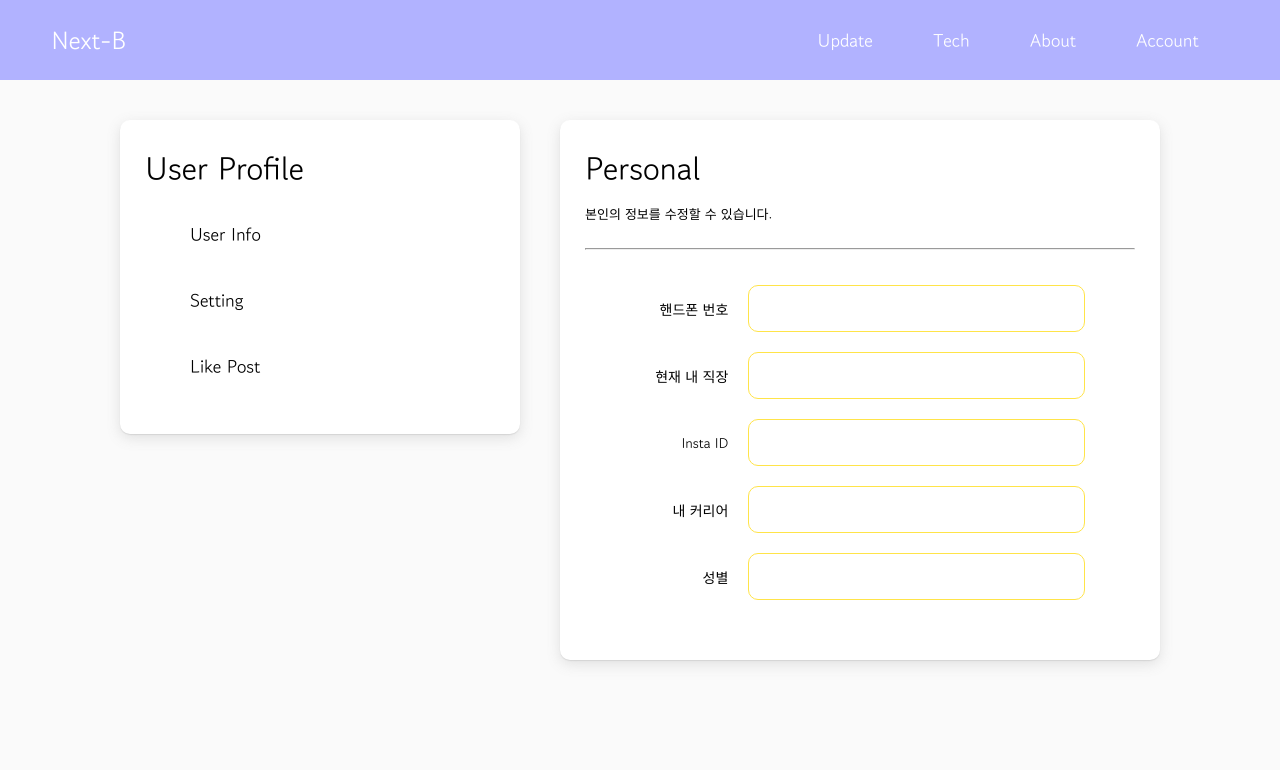
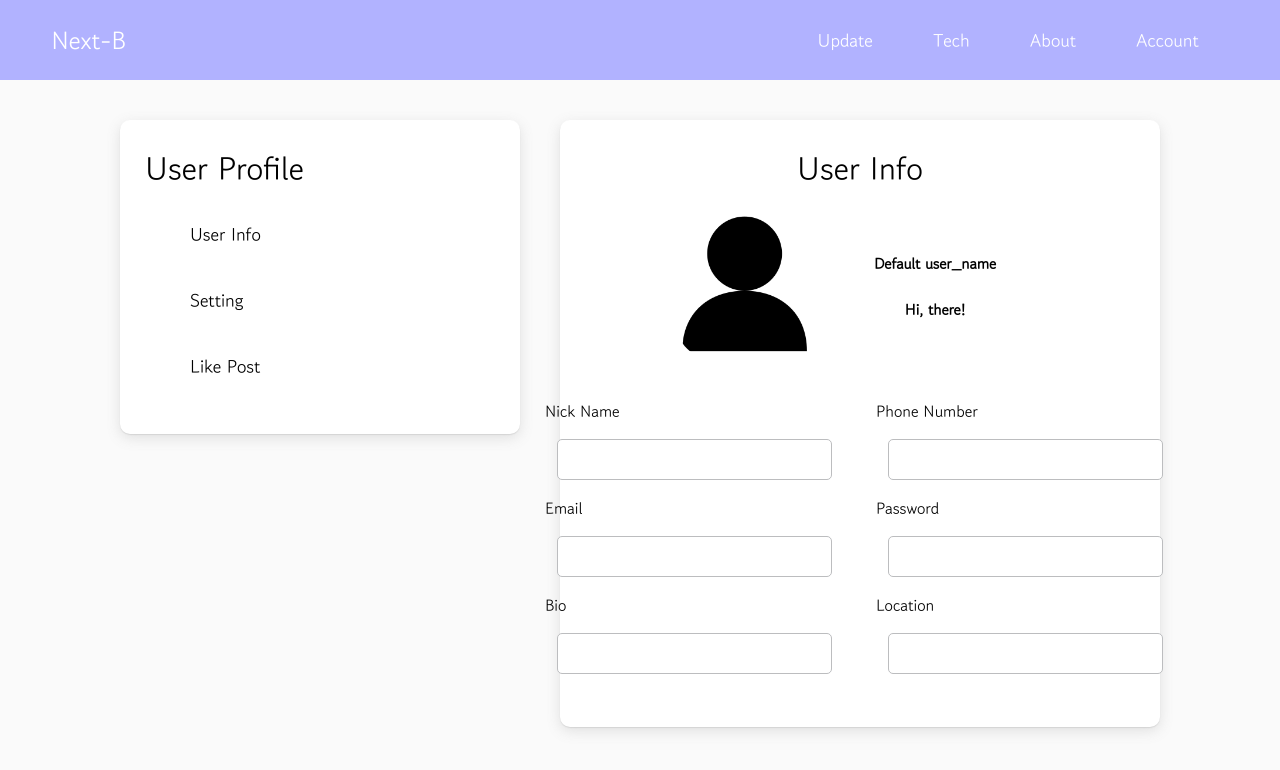
Before and after one commit to kimseonghyoek/NEXT-BLOG, a Next.js app in the folder Next-front/my-blog/: page /profile/setting in a window 1280 px wide. Shown: the top 770 px of the page. Built offline with nearby package versions, Linux system fonts and the light colour scheme.

Commit message:
Update UserInfo Container

```diff
--- a/Next-front/my-blog/containers/setting/UserInfo.js
+++ b/Next-front/my-blog/containers/setting/UserInfo.js
@@ -5,10 +5,50 @@ import styles from "../../styles/containers/UserInfo.module.scss";
 const UserInfo = ({ user_image, user_name, user_bio }) => {
   return (
     <div className={styles.user_info}>
-      <Image src={user_image} width={150} height={150} id={styles.user_image} />
-      <div className={styles.flex_col}>
-        <h2>{user_name}</h2>
-        <h2>{user_bio}</h2>
+      <h1>User Info</h1>
+      <div className={styles.my_info}>
+        <Image
+          src={user_image}
+          width={150}
+          height={150}
+          id={styles.user_image}
+        />
+        <div className={styles.flex_col}>
+          <h2>{user_name}</h2>
+          <h2>{user_bio}</h2>
+        </div>
+      </div>
+      <div className={styles.profile_form}>
+        <form>
+          <div className={styles.half_wrap}>
+            <div className={styles.inputs}>
+              <p>Nick Name</p>
+              <input></input>
+            </div>
+            <div className={styles.inputs}>
+              <p>Email</p>
+              <input></input>
+            </div>
+            <div className={styles.inputs}>
+              <p>Bio</p>
+              <input></input>
+            </div>
+          </div>
+          <div className={styles.half_wrap}>
+            <div className={styles.inputs}>
+              <p>Phone Number</p>
+              <input></input>
+            </div>
+            <div className={styles.inputs}>
+              <p>Password</p>
+              <input></input>
+            </div>
+            <div className={styles.inputs}>
+              <p>Location</p>
+              <input></input>
+            </div>
+          </div>
+        </form>
       </div>
     </div>
   );
--- a/Next-front/my-blog/pages/profile/setting.js
+++ b/Next-front/my-blog/pages/profile/setting.js
@@ -3,6 +3,7 @@ import styles from "../../styles/Setting.module.scss";
 import Header from "../../components/Navbar/Header";
 import Image from "next/image";
 import SelectSet from "../../components/Setting/SelectSet";
+import UserInfo from "../../containers/setting/UserInfo";
 
 const Setting = () => {
   return (
@@ -12,33 +13,7 @@ const Setting = () => {
         <SelectSet />
 
         <div className={styles.mainContent}>
-          <span>
-            <h1>Personal</h1>
-            <p>본인의 정보를 수정할 수 있습니다.</p>
-          </span>
-          <hr />
-          <div className={styles.forms}>
-            <div className={styles.inputs}>
-              <label>핸드폰 번호</label>
-              <input placeholder="" />
-            </div>
-            <div className={styles.inputs}>
-              <label>현재 내 직장</label>
-              <input placeholder="" />
-            </div>
-            <div className={styles.inputs}>
-              <label>Insta ID</label>
-              <input placeholder="" />
-            </div>
-            <div className={styles.inputs}>
-              <label>내 커리어</label>
-              <input placeholder="" />
-            </div>
-            <div className={styles.inputs}>
-              <label>성별</label>
-              <input placeholder="" />
-            </div>
-          </div>
+          <UserInfo/>
         </div>
       </div>
     </div>
--- a/Next-front/my-blog/styles/Setting.module.scss
+++ b/Next-front/my-blog/styles/Setting.module.scss
@@ -49,15 +49,6 @@
     margin: 2.5rem 0rem 2.5rem 0rem;
   }
 
-  input {
-    padding: 1.2rem;
-    font-family: "Gowun Dodum", sans-serif;
-    font-size: 1.5rem;
-    width: 100%;
-    border: 1px solid #ffe449;
-    border-radius: 10px;
-    margin: 1rem 0rem 1rem 0rem;
-  }
 
   .forms {
     margin: 2.5rem;
--- a/Next-front/my-blog/styles/containers/UserInfo.module.scss
+++ b/Next-front/my-blog/styles/containers/UserInfo.module.scss
@@ -1,4 +1,9 @@
 .user_info {
+  display: flex;
+  flex-direction: column;
+  align-items: center;
+
+  .my_info {
     display: flex;
     flex-direction: row;
     justify-content: center;
@@ -8,6 +13,7 @@
       border-radius: 30%;
       width: 100%;
       height: 100%;
+    }
   }
 
   .flex_col {
@@ -23,8 +29,32 @@
       font-family: "Gowun Dodum", sans-serif;
       font-size: 1.5rem;
       width: 50%;
-      border: 1px solid #ffe449;
       border-radius: 10px;
     }
   }
+
+  .profile_form {
+
+    form {
+      display: flex;
+      flex-direction: row;
     }
+
+    .half_wrap {
+      padding: 1.4rem;
+      display: flex;
+      flex-direction: column;
+    }
+
+    .inputs {
+      display: flex;
+      flex-direction: column;
+
+      p {
+        padding-left: 0.2rem;
+        font-size: 1.6rem;
+        margin: 0.2rem 0 0.2rem 0;
+      }
+    }
+  }
+}
--- a/Next-front/my-blog/styles/globals.scss
+++ b/Next-front/my-blog/styles/globals.scss
@@ -26,6 +26,14 @@ html {
   font-size: 62.5%;
 }
 
+input {
+  border-radius: 0.5rem;
+  border: 1px solid #BCBDBF;
+  font-family: "Gowun Dodum", sans-serif;
+  margin: 1.4rem;
+  padding: 1rem;
+}
+
 @media all and (min-width: 2000px) {
   html { font-size: 100%;}
 }
```
Lines whose indentation alone changed are shown as unchanged.
